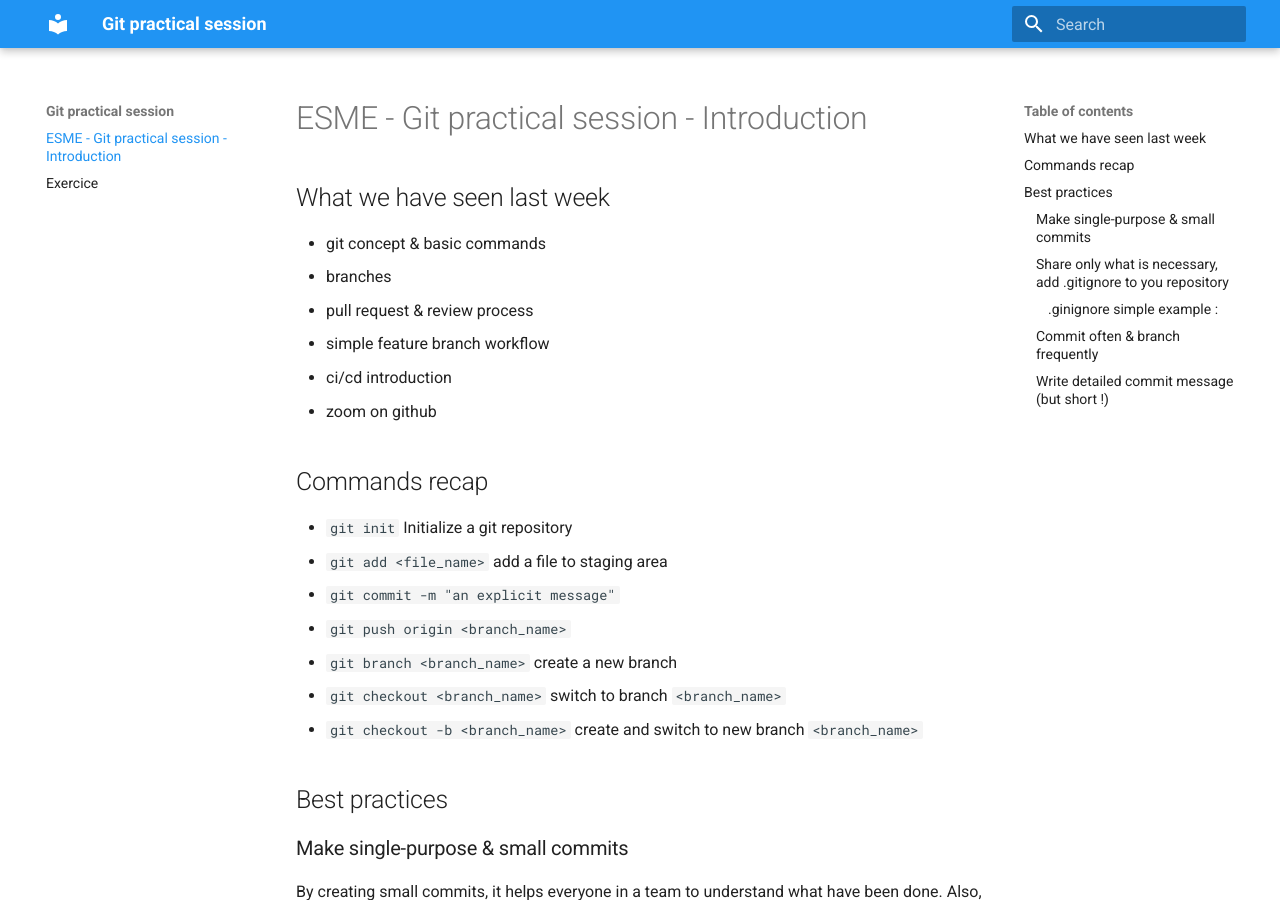
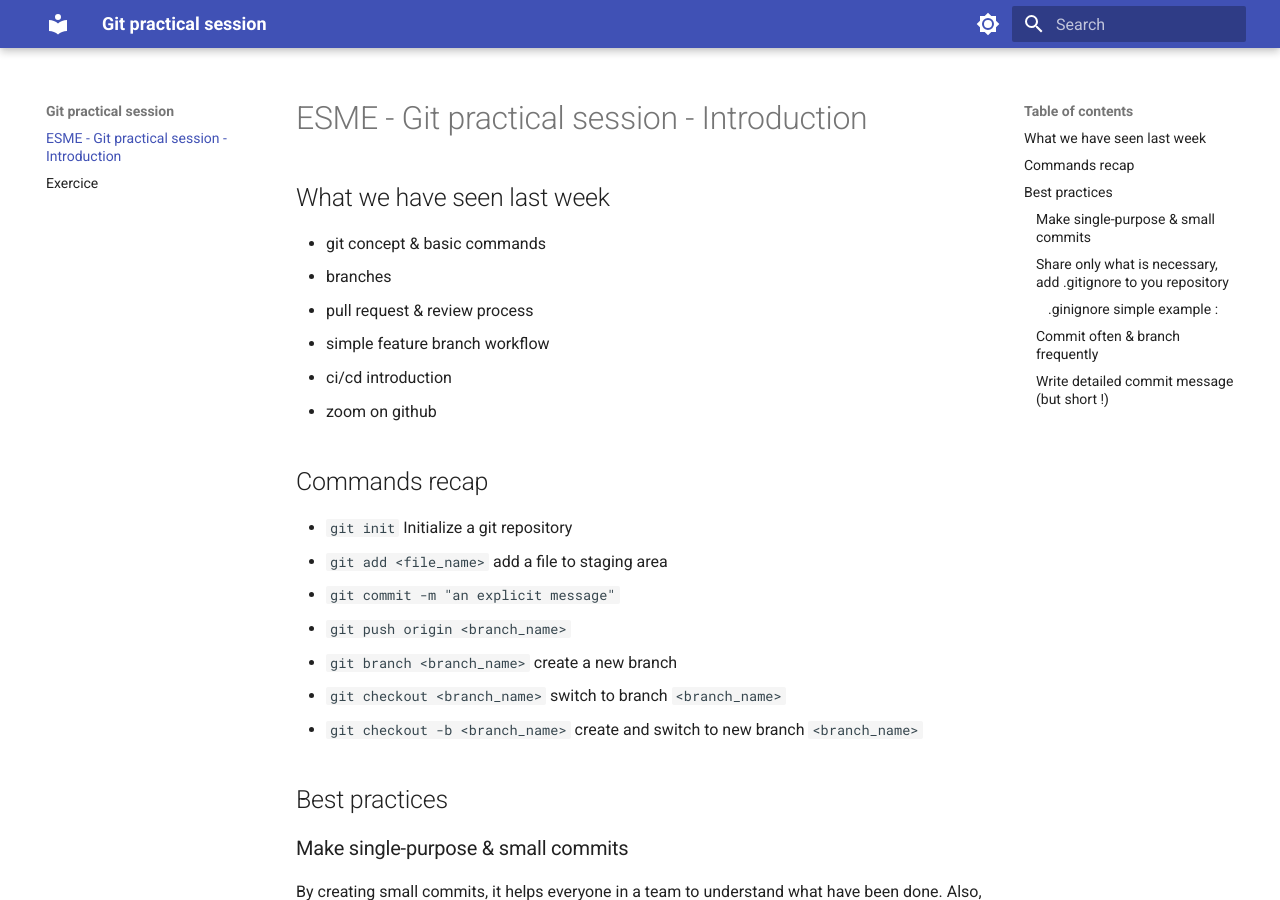
Before and after one commit to Fszta/esme-lecture, an MkDocs documentation site: the page built from docs/index.md, in a window 1280 px wide and 900 px high. Built offline with MkDocs 1.6.1 and Material for MkDocs 9.7.7, drawn with Linux system fonts in a browser that asks for light colours.

Commit message:
set material theme with custom style

```diff
--- a/mkdocs.yml
+++ b/mkdocs.yml
@@ -2,9 +2,19 @@ site_name: Git practical session
 
 theme:
   name: material
-  #logo: assets/logo4.svg
   palette:
-    primary: blue
+    - scheme: default
+      primary: indigo
+      accent: indigo
+      toggle:
+        icon: material/brightness-7
+        name: Switch to dark mode
+    - scheme: slate
+      primary: indigo
+      accent: indigo
+      toggle:
+        icon: material/brightness-4
+        name: Switch to light mode
 
 markdown_extensions:
   - tables
```
